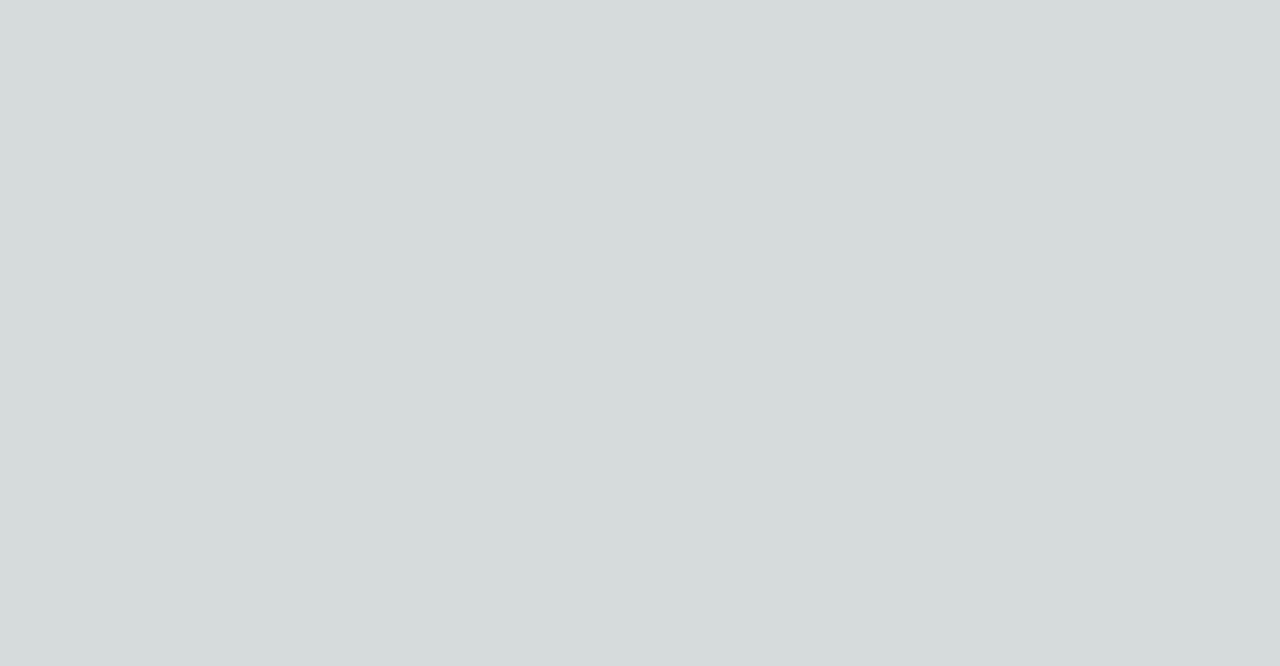
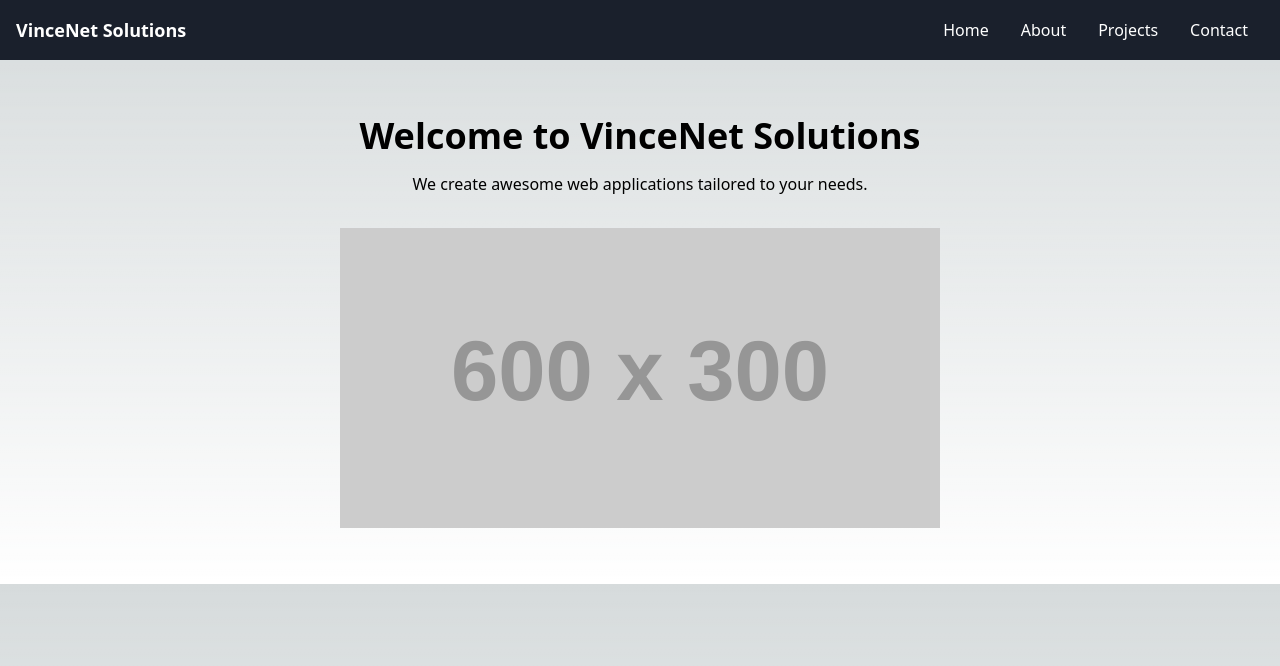
Before and after one commit to Mpho-vincent-makgwe/vince-net-solutions, a Next.js app: page / in a window 1280 px wide. Shown: the top 666 px of the page. Built offline with nearby package versions, Linux system fonts and the light colour scheme.

Commit message:
getting there

```diff
--- /dev/null
+++ b/components/Footer.tsx
@@ -0,0 +1,11 @@
+import React from 'react'
+
+export const Footer = () => {
+  return (
+    <div>
+      <footer className="bg-secondary text-white text-center p-4 mt-8">
+        &copy; {new Date().getFullYear()} VinceNet Solutions. All rights reserved.
+      </footer>
+    </div>
+  )
+}
--- /dev/null
+++ b/components/NavBar.tsx
@@ -0,0 +1,30 @@
+import React from 'react';
+import Link from 'next/link';
+
+const NavBar: React.FC = () => {
+  return (
+    <nav className="bg-primary text-white p-4">
+      <div className="container mx-auto flex justify-between items-center">
+        <div className="text-lg font-bold">
+          <Link href="/">VinceNet Solutions</Link>
+        </div>
+        <div>
+          <Link href="/" className="px-4 py-2 hover:text-accent transition">
+            Home
+          </Link>
+          <Link href="/about" className="px-4 py-2 hover:text-accent transition">
+            About
+          </Link>
+          <Link href="/projects" className="px-4 py-2 hover:text-accent transition">
+            Projects
+          </Link>
+          <Link href="/contact" className="px-4 py-2 hover:text-accent transition">
+            Contact
+          </Link>
+        </div>
+      </div>
+    </nav>
+  );
+};
+
+export default NavBar;
--- /dev/null
+++ b/layouts/NavLayout.tsx
@@ -0,0 +1,20 @@
+import React from 'react';
+import NavBar from '@/components/NavBar';
+
+interface LayoutProps {
+  children: React.ReactNode;
+}
+
+const NavLayout: React.FC<LayoutProps> = ({ children }) => {
+  return (
+    <div className="relative min-h-screen">
+      <NavBar />
+      {/* Main Content */}
+      <main className="flex-grow container mx-auto p-4">
+        {children}
+      </main>
+    </div>
+  );
+};
+
+export default NavLayout;
--- a/pages/_app.tsx
+++ b/pages/_app.tsx
@@ -1,6 +1,11 @@
-import "@/styles/globals.css";
-import type { AppProps } from "next/app";
+import NavLayout from '@/layouts/NavLayout';
+import '@/styles/globals.css';
+import type { AppProps } from 'next/app';
 
 export default function App({ Component, pageProps }: AppProps) {
-  return <Component {...pageProps} />;
+  return (
+    <NavLayout>
+      <Component {...pageProps} />
+    </NavLayout>
+  );
 }
--- a/pages/contact/index.tsx
+++ b/pages/contact/index.tsx
@@ -1,24 +1,24 @@
 import { NextApiRequest, NextApiResponse } from "next";
-// import { PrismaClient } from "@prisma/client";
+import { PrismaClient } from "@prisma/client";
 
-// const prisma = new PrismaClient();
+const prisma = new PrismaClient();
 
 export default async function handler(
   req: NextApiRequest,
   res: NextApiResponse
 ) {
-//   if (req.method === "POST") {
-//     const { name, email, message } = req.body;
+  if (req.method === "POST") {
+    const { name, email, message } = req.body;
 
-    // try {
-    // //   const contact = await prisma.contact.create({
-    //     // data: { name, email, message },
-    //   });
-    //   res.status(200).json(contact);
-    // } catch (error) {
-    //   res.status(500).json({ error: "Error saving message" });
-    // }
-//   } else {
-//     res.status(405).json({ message: "Method not allowed" });
-//   }
+    try {
+      const contact = await prisma.contact.create({
+        data: { name, email, message },
+      });
+      res.status(200).json(contact);
+    } catch (error) {
+      res.status(500).json({ error: "Error saving message" });
+    }
+  } else {
+    res.status(405).json({ message: "Method not allowed" });
+  }
 }
--- a/pages/index.tsx
+++ b/pages/index.tsx
@@ -3,7 +3,7 @@ import { FC } from "react";
 const Home: FC = () => {
   return (
     <div className="container mx-auto px-4 py-10">
-      {/* <h1 className="text-4xl font-bold text-center">
+      <h1 className="text-4xl font-bold text-center">
         Welcome to VinceNet Solutions
       </h1>
       <p className="mt-4 text-center">
@@ -13,7 +13,7 @@ const Home: FC = () => {
         src="https://via.placeholder.com/600x300"
         alt="Placeholder Image"
         className="mx-auto mt-8"
-      /> */}
+      />
     </div>
   );
 };
--- a/tailwind.config.js
+++ /dev/null
@@ -1,8 +0,0 @@
-/** @type {import('tailwindcss').Config} */
-module.exports = {
-  content: [],
-  theme: {
-    extend: {},
-  },
-  plugins: [],
-}
--- a/tailwind.config.ts
+++ b/tailwind.config.ts
@@ -13,6 +13,11 @@ const config: Config = {
         "gradient-conic":
           "conic-gradient(from 180deg at 50% 50%, var(--tw-gradient-stops))",
       },
+      colors: {
+        primary: '#1A202C', // Example primary color
+        secondary: '#2D3748', // Example secondary color
+        accent: '#38B2AC', // Example accent color
+      },
     },
   },
   plugins: [],
```
